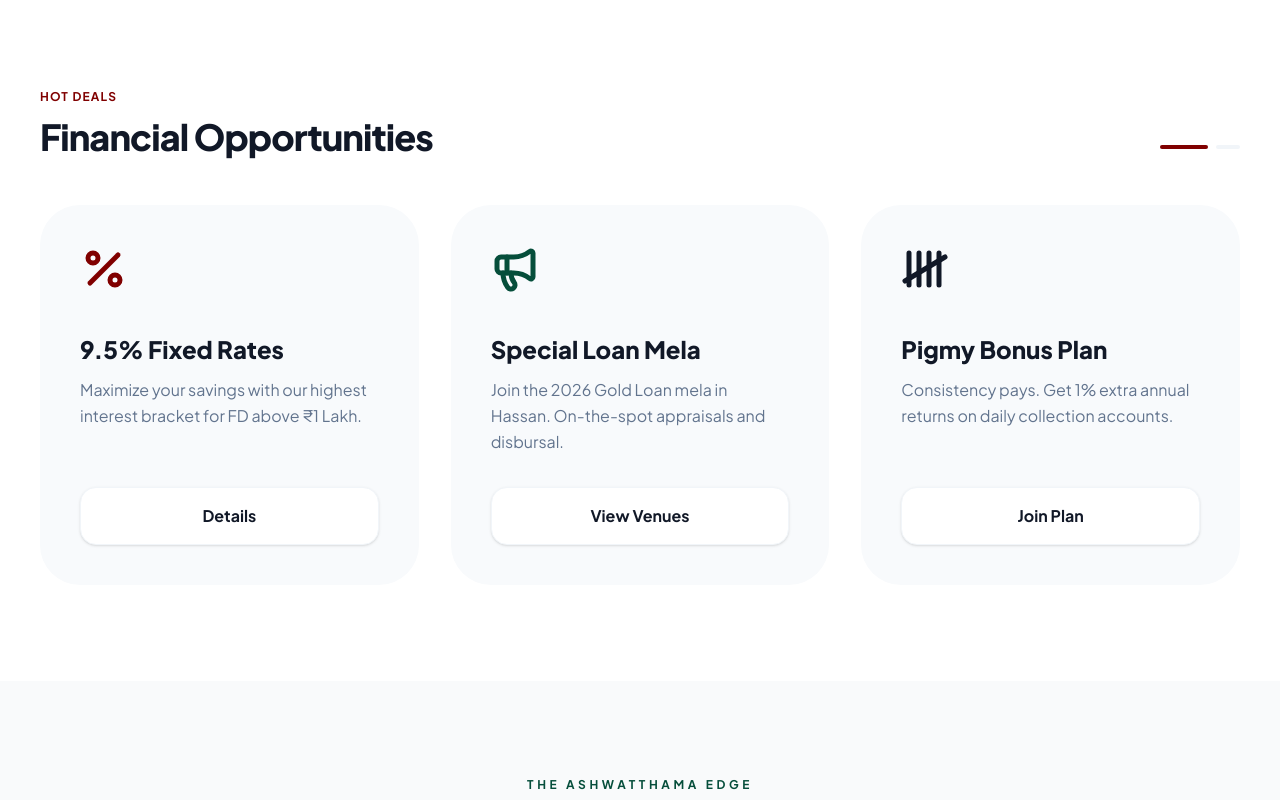
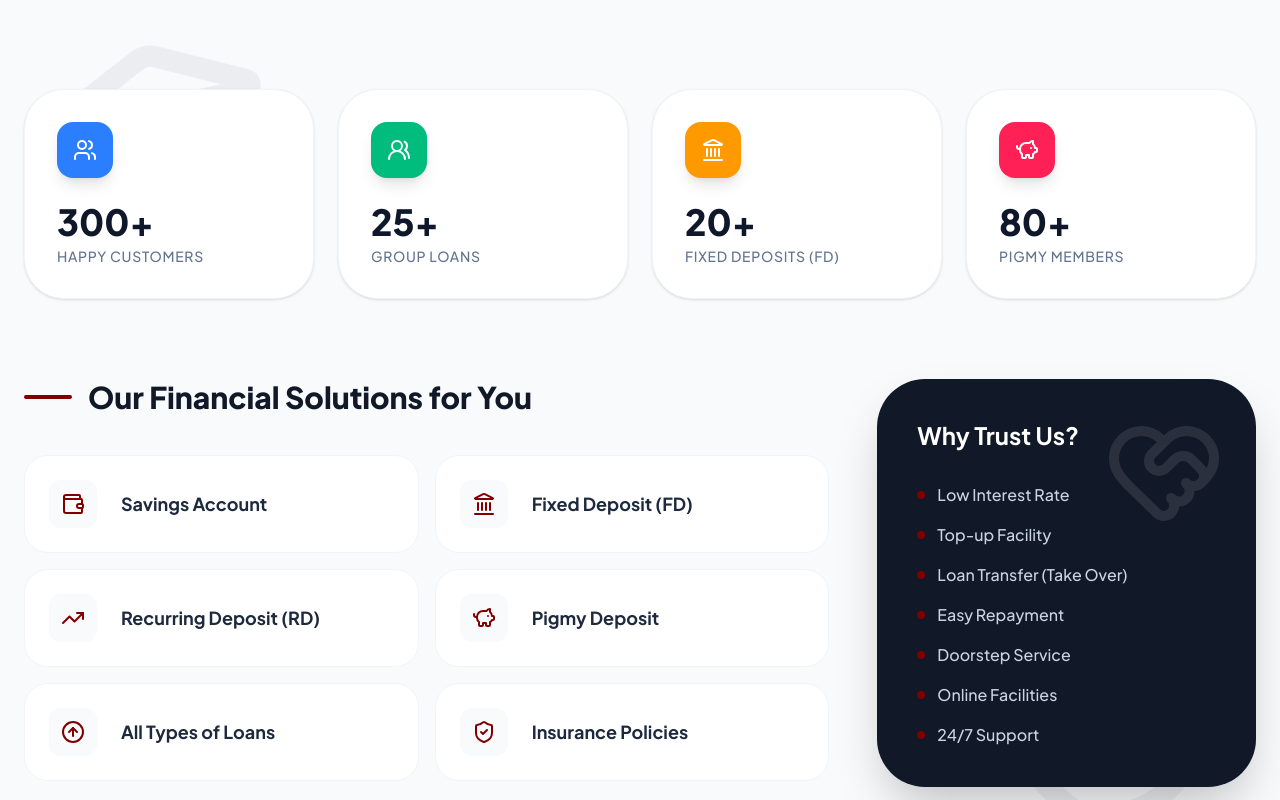
Before and after one commit to krishnakolpte/Ashwatthama.com, a Next.js app: page /en in a window 1280 px wide. Shown: the part 1080-1880 px from the top of the page. Built offline with nearby package versions, Linux system fonts and the light colour scheme; a web font is replaced by a local one.

Commit message:
feat: add creative stats and services dashboard

```diff
--- a/messages/en.json
+++ b/messages/en.json
@@ -80,5 +80,29 @@
 			"passbook": "Passbook",
 			"goal": "Monthly Pigmy Goal"
 		}
+	},
+	"Dashboard": {
+		"stats_title": "Our Achievement Statistics",
+		"services_title": "Our Financial Solutions for You",
+		"features_title": "Why Trust Us?",
+		"stat1": "Happy Customers",
+		"stat2": "Group Loans",
+		"stat3": "Fixed Deposits (FD)",
+		"stat4": "Pigmy Members",
+		"service1": "Savings Account",
+		"service2": "Fixed Deposit (FD)",
+		"service3": "Recurring Deposit (RD)",
+		"service4": "Pigmy Deposit",
+		"service5": "All Types of Loans",
+		"service6": "Insurance Policies",
+		"feature_list": [
+			"Low Interest Rate",
+			"Top-up Facility",
+			"Loan Transfer (Take Over)",
+			"Easy Repayment",
+			"Doorstep Service",
+			"Online Facilities",
+			"24/7 Support"
+		]
 	}
 }
--- a/messages/kn.json
+++ b/messages/kn.json
@@ -80,5 +80,29 @@
 			"passbook": "ಪಾಸ್‌ಬುಕ್",
 			"goal": "ಮಾಸಿಕ ಪಿಗ್ಮಿ ಗುರಿ"
 		}
+	},
+	"Dashboard": {
+		"stats_title": "ನಮ್ಮ ಸಾಧನೆಯ ಅಂಕಿಅಂಶಗಳು",
+		"services_title": "ನಿಮಗಾಗಿ ನಮ್ಮ ಹಣಕಾಸು ಪರಿಹಾರಗಳು",
+		"features_title": "ನಮ್ಮ ಮೇಲೇಕೆ ಭರವಸೆ?",
+		"stat1": "ಸಂತೃಪ್ತ ಗ್ರಾಹಕರು",
+		"stat2": "ಗುಂಪು ಸಾಲಗಳು",
+		"stat3": "ಸ್ಥಿರ ಠೇವಣಿಗಳು (FD)",
+		"stat4": "ಪಿಗ್ಮಿ ಸದಸ್ಯರು",
+		"service1": "ಉಳಿತಾಯ ಖಾತೆ",
+		"service2": "ಸ್ಥಿರ ಠೇವಣಿ (FD)",
+		"service3": "ಆವರ್ತಕ ಠೇವಣಿ (RD)",
+		"service4": "ಪಿಗ್ಮಿ ಠೇವಣಿ",
+		"service5": "ಎಲ್ಲಾ ರೀತಿಯ ಸಾಲಗಳು",
+		"service6": "ವಿಮಾ ಪಾಲಿಸಿಗಳು",
+		"feature_list": [
+			"ಕಡಿಮೆ ಬಡ್ಡಿ ದರ",
+			"ಟಾಪ್-ಅಪ್ ಸೌಲಭ್ಯ",
+			"ಸಾಲ ವರ್ಗಾವಣೆ (Take Over)",
+			"ಸುಲಭ ಮರುಪಾವತಿ",
+			"ಮನೆ ಬಾಗಿಲಿಗೆ ಸೇವೆ",
+			"ಆನ್‌ಲೈನ್ ಸೌಲಭ್ಯಗಳು",
+			"24/7 ಬೆಂಬಲ"
+		]
 	}
 }
--- a/src/app/[locale]/page.tsx
+++ b/src/app/[locale]/page.tsx
@@ -1,12 +1,14 @@
 import AppShowcase from "@/components/AppShowcase";
 import Hero from "@/components/Hero";
 import Opportunities from "@/components/Opportunities";
+import TrustDashboard from "@/components/TrustDashboard";
 import WhyUs from "@/components/WhyUs";
 
 export default function HomePage() {
 	return (
 		<>
 			<Hero />
+			<TrustDashboard />
 			<Opportunities />
 			<WhyUs />
 			<AppShowcase />
--- a/src/components/Footer.tsx
+++ b/src/components/Footer.tsx
@@ -1,5 +1,6 @@
 import { getTranslations } from "next-intl/server";
 import { Landmark, Share2, Globe, ShieldCheck, Cpu } from "lucide-react"; // Replacing material symbols for performance
+import Link from "next/link";
 
 export default async function Footer() {
 	const t = await getTranslations("Footer");
@@ -10,15 +11,23 @@ export default async function Footer() {
 				<div className="grid grid-cols-1 md:grid-cols-4 gap-16 mb-20">
 					{/* Brand Section */}
 					<div className="col-span-1">
-						<div className="flex items-center gap-3 mb-8">
-							<div className="size-10 bg-primary rounded-xl flex items-center justify-center text-white">
+						<Link
+							href="/"
+							className="flex items-center gap-3 group focus:outline-none focus:ring-2 focus:ring-primary rounded-lg"
+						>
+							<div className="size-10 bg-primary rounded-xl flex items-center justify-center text-white shadow-lg group-hover:scale-105 transition-transform duration-300">
 								<Landmark size={24} />
 							</div>
-							<h2 className="text-2xl font-black tracking-tight">
-								Ashwatthama
-							</h2>
-						</div>
-						<p className="text-white/50 leading-relaxed font-medium mb-8 font-kannada">
+							<div>
+								<h2 className="text-brand-white text-xl font-extrabold leading-tight tracking-tight">
+									Ashwatthama
+								</h2>
+								<p className="text-secondary text-[10px] font-black uppercase tracking-[0.2em] leading-none">
+									Microfinance
+								</p>
+							</div>
+						</Link>
+						<p className="text-white/50 leading-relaxed font-medium mb-8 font-kannada mt-3">
 							{t("brandDesc")}
 						</p>
 						<div className="flex gap-4">
--- /dev/null
+++ b/src/components/TrustDashboard.tsx
@@ -0,0 +1,136 @@
+import { getTranslations } from "next-intl/server";
+import {
+	Users,
+	UsersRound,
+	Landmark,
+	PiggyBank,
+	Wallet,
+	TrendingUp,
+	ShieldCheck,
+	HeartHandshake,
+	ArrowUpCircle,
+} from "lucide-react";
+
+export default async function TrustDashboard() {
+	const t = await getTranslations("Dashboard");
+
+	const stats = [
+		{
+			label: t("stat1"),
+			value: "300+",
+			icon: <Users />,
+			color: "bg-blue-500",
+		},
+		{
+			label: t("stat2"),
+			value: "25+",
+			icon: <UsersRound />,
+			color: "bg-emerald-500",
+		},
+		{
+			label: t("stat3"),
+			value: "20+",
+			icon: <Landmark />,
+			color: "bg-amber-500",
+		},
+		{
+			label: t("stat4"),
+			value: "80+",
+			icon: <PiggyBank />,
+			color: "bg-rose-500",
+		},
+	];
+
+	const services = [
+		{ title: t("service1"), icon: <Wallet /> },
+		{ title: t("service2"), icon: <Landmark /> },
+		{ title: t("service3"), icon: <TrendingUp /> },
+		{ title: t("service4"), icon: <PiggyBank /> },
+		{ title: t("service5"), icon: <ArrowUpCircle /> },
+		{ title: t("service6"), icon: <ShieldCheck /> },
+	];
+
+	// FIX: Pulling the array directly from JSON
+	const features = t.raw("feature_list") as string[];
+
+	return (
+		<section className="py-24 bg-slate-50 relative overflow-hidden">
+			{/* Creative Background Elements */}
+			<div className="absolute top-0 left-0 w-full h-full opacity-5 pointer-events-none">
+				<Landmark className="absolute top-10 left-10 size-64 -rotate-12" />
+				<ShieldCheck className="absolute bottom-10 right-10 size-64 rotate-12" />
+			</div>
+
+			<div className="max-w-7xl mx-auto px-6 relative z-10">
+				{/* 1. Stats Grid */}
+				<div className="grid grid-cols-2 lg:grid-cols-4 gap-6 mb-20">
+					{stats.map((s, i) => (
+						<div
+							key={i}
+							className="group bg-white p-8 rounded-[2.5rem] shadow-sm border border-slate-100 hover:shadow-xl hover:-translate-y-2 transition-all duration-500"
+						>
+							<div
+								className={`${s.color} size-14 rounded-2xl flex items-center justify-center text-white mb-6 shadow-lg group-hover:rotate-12 transition-transform`}
+							>
+								{s.icon}
+							</div>
+							<h3 className="text-4xl font-black text-slate-900 mb-1">
+								{s.value}
+							</h3>
+							<p className="text-slate-500 font-medium text-sm uppercase tracking-wider">
+								{s.label}
+							</p>
+						</div>
+					))}
+				</div>
+
+				{/* 2. Services & Features Section */}
+				<div className="grid lg:grid-cols-3 gap-12">
+					{/* Services Grid (Left 2 Columns) */}
+					<div className="lg:col-span-2">
+						<h2 className="text-3xl font-black mb-10 flex items-center gap-4">
+							<span className="w-12 h-1 bg-primary rounded-full"></span>
+							{t("services_title")}
+						</h2>
+						<div className="grid grid-cols-1 md:grid-cols-2 gap-4">
+							{services.map((ser, i) => (
+								<div
+									key={i}
+									className="flex items-center gap-6 p-6 bg-white rounded-3xl border border-slate-100 hover:border-primary/30 hover:bg-primary/2 transition-all cursor-pointer group"
+								>
+									<div className="size-12 rounded-xl bg-slate-50 flex items-center justify-center text-primary group-hover:scale-110 transition-transform">
+										{ser.icon}
+									</div>
+									<span className="font-bold text-lg text-slate-800">
+										{ser.title}
+									</span>
+								</div>
+							))}
+						</div>
+					</div>
+
+					{/* Special Features (Right 1 Column) */}
+					<div className="bg-brand-black rounded-[3rem] p-10 text-white relative overflow-hidden shadow-2xl">
+						<div className="absolute top-0 right-0 p-8 opacity-10">
+							<HeartHandshake size={120} />
+						</div>
+						<h2 className="text-2xl font-bold mb-8 relative z-10">
+							{t("features_title")}
+						</h2>
+						<ul className="space-y-4 relative z-10">
+							{features.map((f, i) => (
+								<li
+									key={i}
+									className="flex items-center gap-3 text-slate-300 font-medium hover:text-white transition-colors font-kannada"
+								>
+									<div className="size-2 rounded-full bg-primary" />
+									{f}
+								</li>
+							))}
+						</ul>
+					</div>
+				</div>
+			</div>
+		</section>
+	);
+}
```
